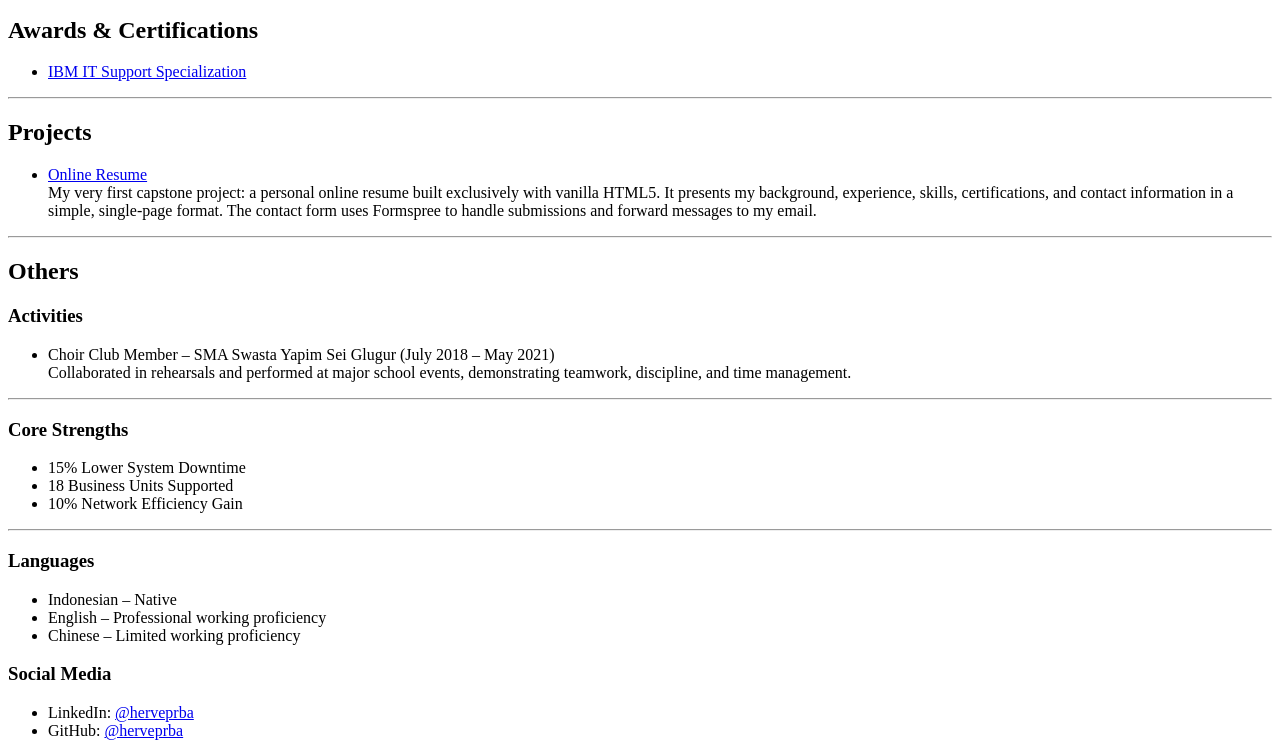
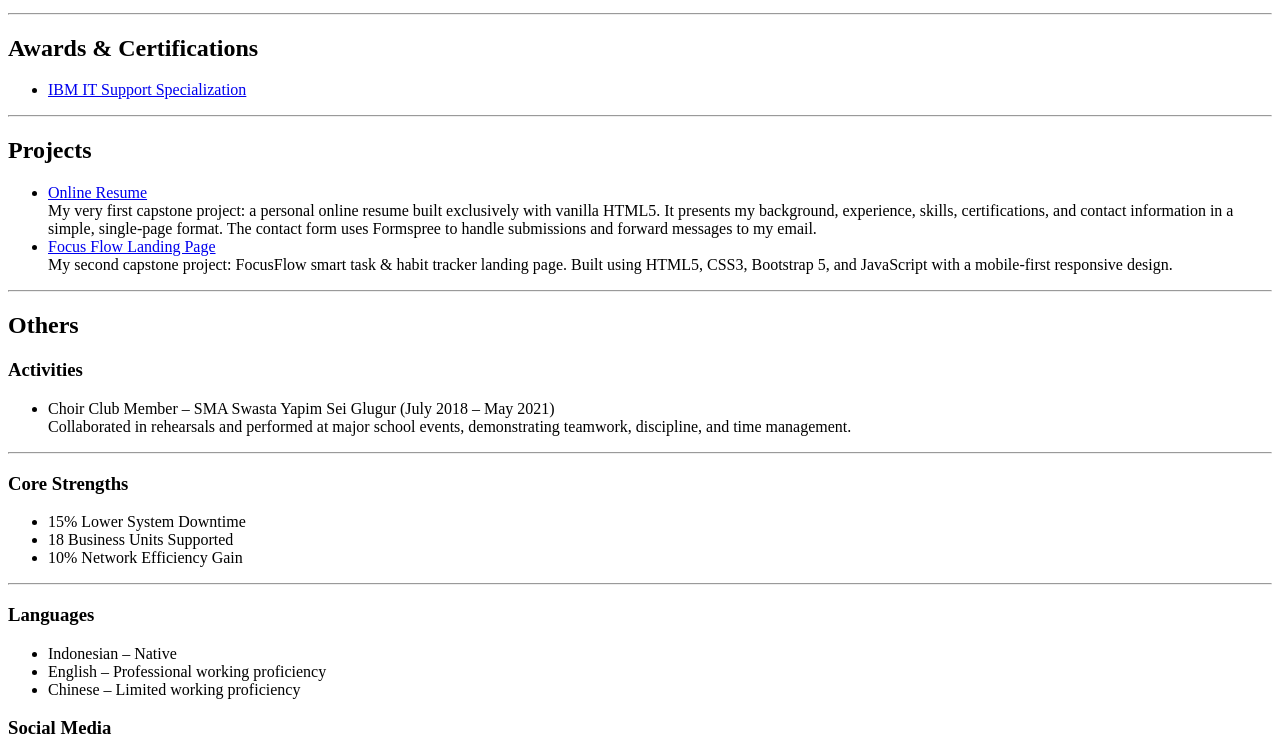
Before and after one commit to herveprba/online-resume, a plain HTML site: page index.html in a window 1280 px wide. Shown: the part 1427-2169 px from the top of the page. Drawn offline with Linux system fonts and the light colour scheme.

Commit message:
seventh commit

```diff
--- a/index.html
+++ b/index.html
@@ -147,7 +147,7 @@
                 <li>
                     Web Development
                     <span role="img" aria-label="3 out of 5 stars">⭐⭐⭐</span><br>
-                    (HTML5, web applications, application development, databases,
+                    (HTML5, CSS3, JavaScript, Bootstrap 5, web applications, application development, databases,
                     programming principles, software versioning (Git/GitHub),
                     full-stack development (self-directed study))
                 </li>
@@ -189,6 +189,16 @@
                     experience, skills, certifications, and contact information in a
                     simple, single-page format. The contact form uses Formspree to
                     handle submissions and forward messages to my email.
+                </li>
+                <li>
+                    <a
+                       href="http://herveprba.github.io/focusflow-landing-page/"
+                       target="_blank"
+                       rel="noopener noopener noreferrer"
+                       >
+                        Focus Flow Landing Page
+                    </a><br>
+                    My second capstone project: FocusFlow smart task &amp; habit tracker landing page. Built using HTML5, CSS3, Bootstrap 5, and JavaScript with a mobile-first responsive design.
                 </li>
             </ul>
         </section>
```
